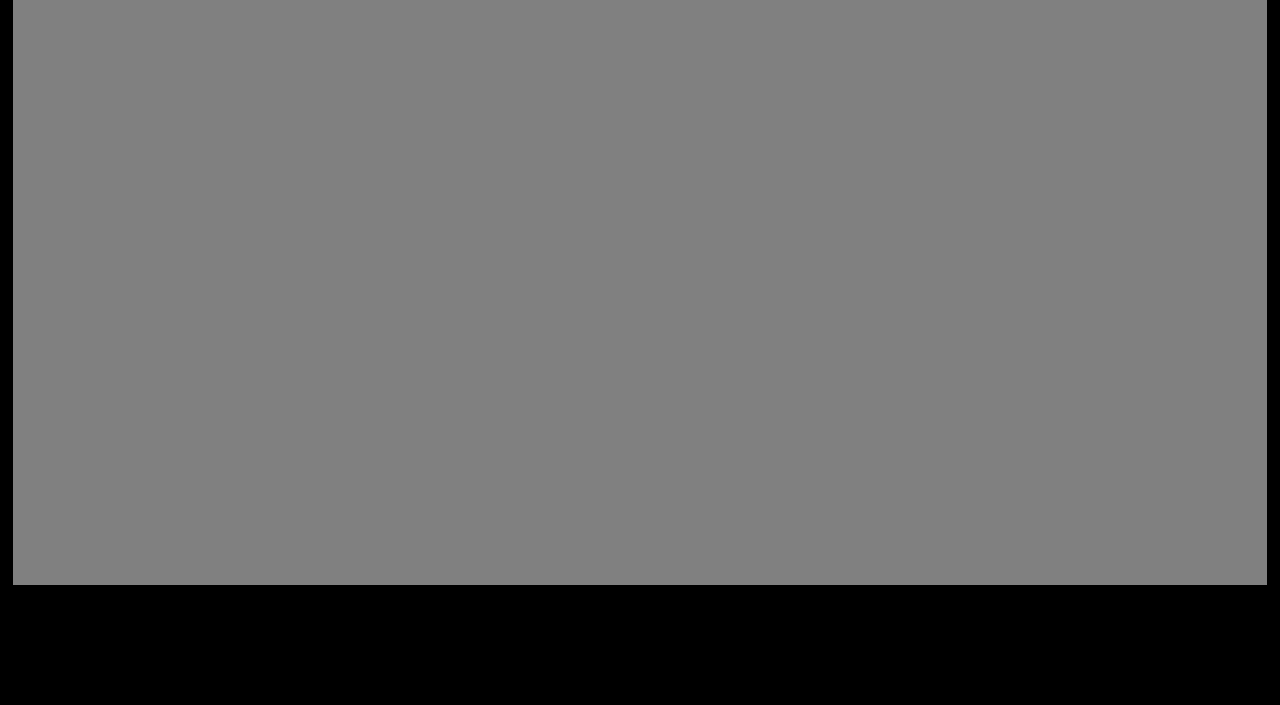
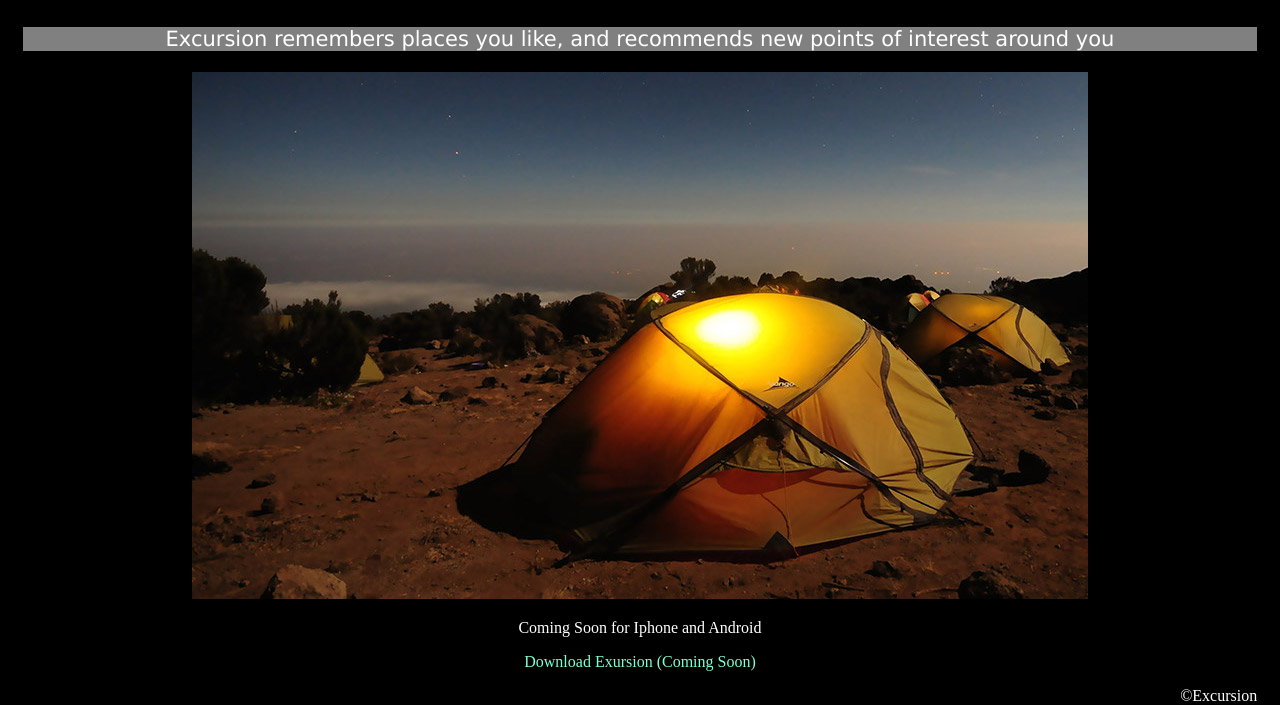
Before and after one commit to ayoadesanya/excursion, a plain HTML site: page index.html in a window 1280 px wide. Shown: the part 443-1148 px from the top of the page. Before the commit the page ends 1036 px from the top, so only its background shows below. Drawn offline with Linux system fonts and the light colour scheme.

Commit message:
Almost Done but not yet

```diff
--- a/index.html
+++ b/index.html
@@ -36,6 +36,38 @@
               </div>
 
 
+            <div id="remembers">
+            <p>
+            Excursion remembers places you like, and recommends new points of interest around you
+            </p>
+
+            </div>
+
+            <div id="camp">
+            <img src="./resources/camp.jpg" alt="The Camp" />
+
+            </div>
+
+            <div id="coming">
+                <p>
+                Coming Soon for Iphone and Android
+                </p>
+            </div>
+
+            <div id="download">
+                <p>
+                    Download Exursion (Coming Soon)
+
+                </p>
+
+
+            </div>
+
+            <div id="footer">
+
+                &copy;Excursion
+
+            </div>
 
            </div>
 
--- a/resources/css/style.css
+++ b/resources/css/style.css
@@ -19,7 +19,7 @@ body{
 #content{
 
     padding: 10px;
-    background-color: grey;
+    background-color: black;
     height: 1000px;
     color: white;
 
@@ -36,9 +36,10 @@ body{
 
 #video{
 
-    height: 20px;
+
     text-align: center;
     clear: both;
+
 
 
 }
@@ -48,7 +49,35 @@ body{
     font-family: Verdena;
     font-weight: 300;
     font-size: 42px;
-    c
+    text-align: center;
 
 
 }
+
+#remembers{
+
+    background-color: gray;
+    font-size: 21px;
+    font-family: Verdana;
+    text-align: center;
+}
+
+#camp{
+
+    text-align: center;
+
+
+}
+
+#coming{
+    color: #fff;
+    text-align: center;
+
+
+}
+
+#footer{
+
+    text-align: right;
+
+}
```
